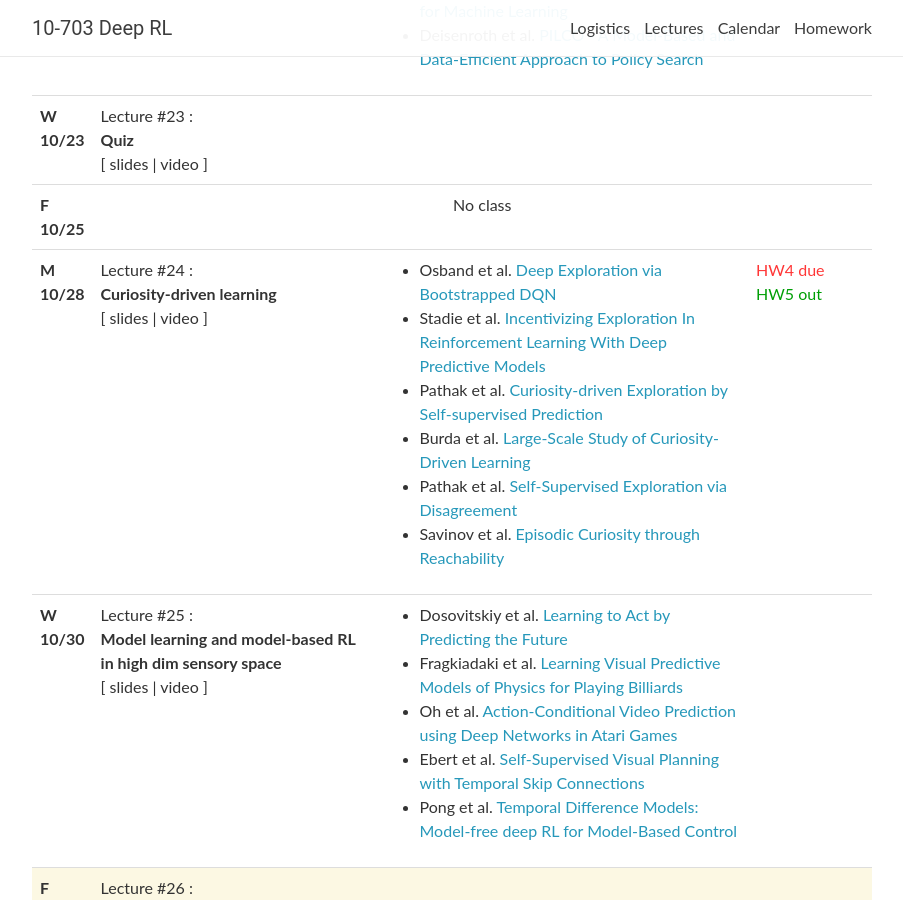
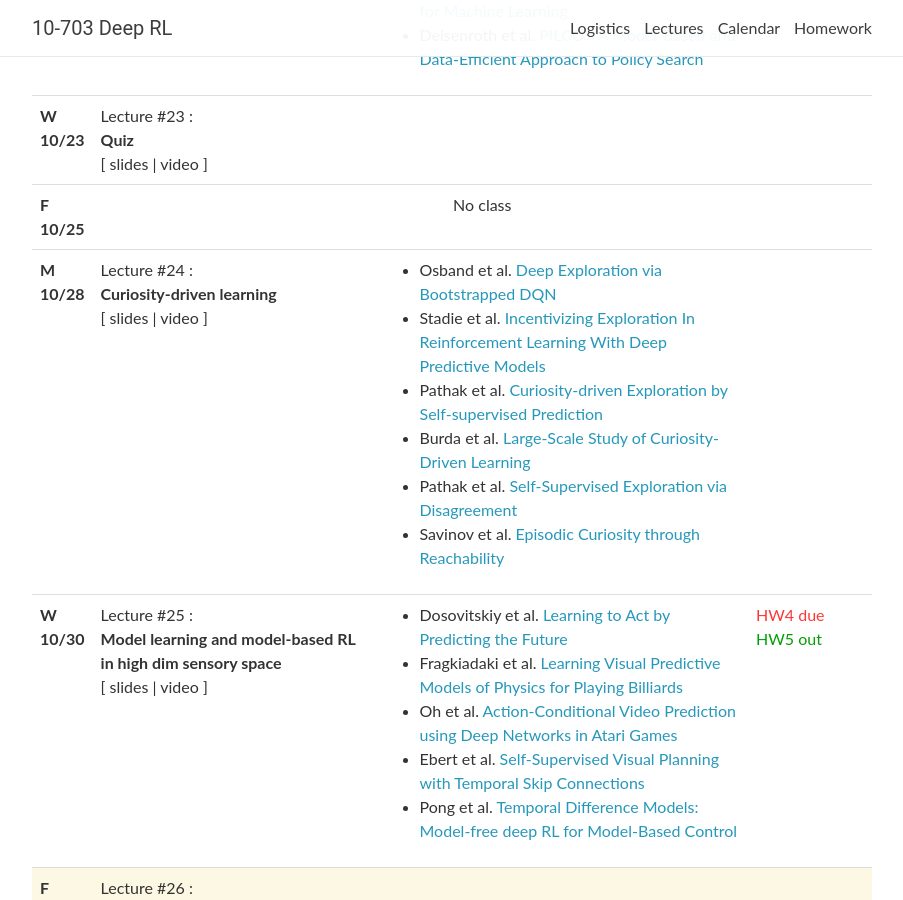
Before and after one commit to cmudeeprl/703website_f19, a Jekyll site: the page built from _pages/lectures.md, in a window 1280 px wide and 900 px high, scrolled down 3503 px. Shown: the whole window, without its empty margins (188-1091 px from the left). Built offline with Jekyll 4.4.1, drawn with Linux system fonts in a browser that asks for light colours; nearby versions of some CDN libraries; comment, search, counter and statistics services are not loaded.

Commit message:
update sched

```diff
--- a/_data/lectures.yml
+++ b/_data/lectures.yml
@@ -341,8 +341,7 @@
     - Burda et al. <a href="https://pathak22.github.io/large-scale-curiosity/" target="_blank">Large-Scale Study of Curiosity-Driven Learning</a>
     - Pathak et al. <a href="https://pathak22.github.io/exploration-by-disagreement//" target="_blank">Self-Supervised Exploration via Disagreement</a>
     - Savinov et al. <a href="https://arxiv.org/abs/1810.02274/" target="_blank">Episodic Curiosity through Reachability</a>
-  logistics: <span class="deadline">HW4 due</span> <br>
-    <span class="event">HW5 out</span>
+  logistics:
 
 - date: W 10/30
   lecturer:
@@ -357,7 +356,8 @@
     - Oh et al. <a href="https://arxiv.org/abs/1507.08750" target="_blank">Action-Conditional Video Prediction using Deep Networks in Atari Games</a>
     - Ebert et al. <a href="https://arxiv.org/abs/1710.05268" target="_blank">Self-Supervised Visual Planning with Temporal Skip Connections</a>
     - Pong et al. <a href="https://arxiv.org/pdf/1802.09081.pdf" target="_blank">Temporal Difference Models&#58; Model-free deep RL for Model-Based Control</a>
-  logistics:
+  logistics: <span class="deadline">HW4 due</span> <br>
+    <span class="event">HW5 out</span>
 
 - date: F 11/01
   lecturer:
```
